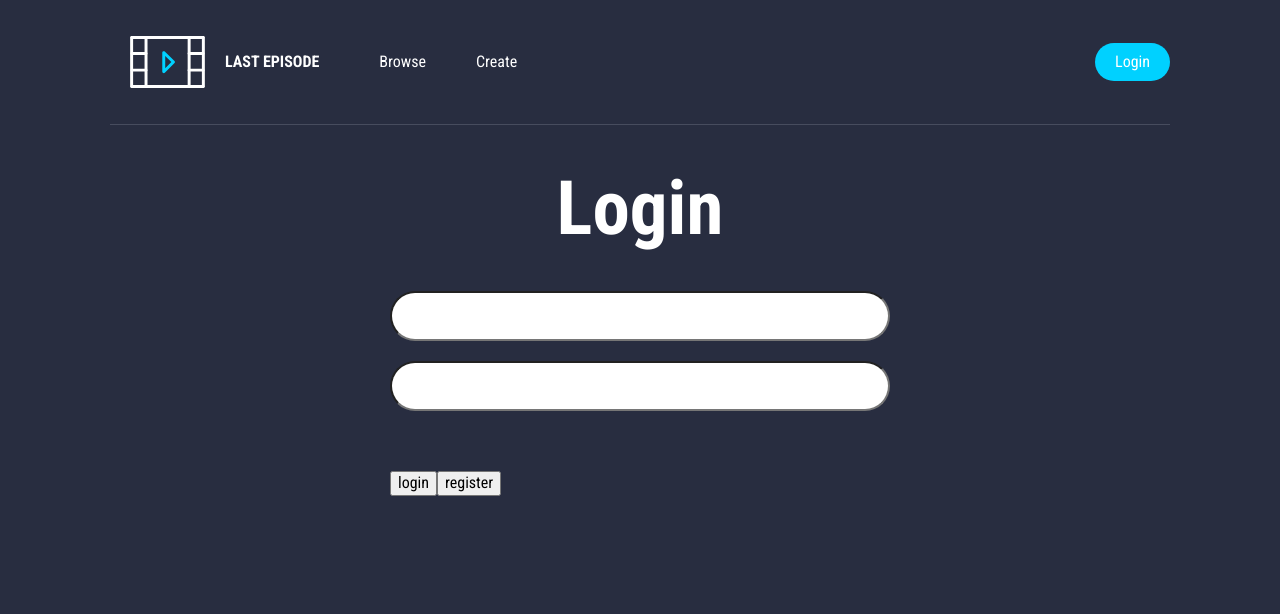
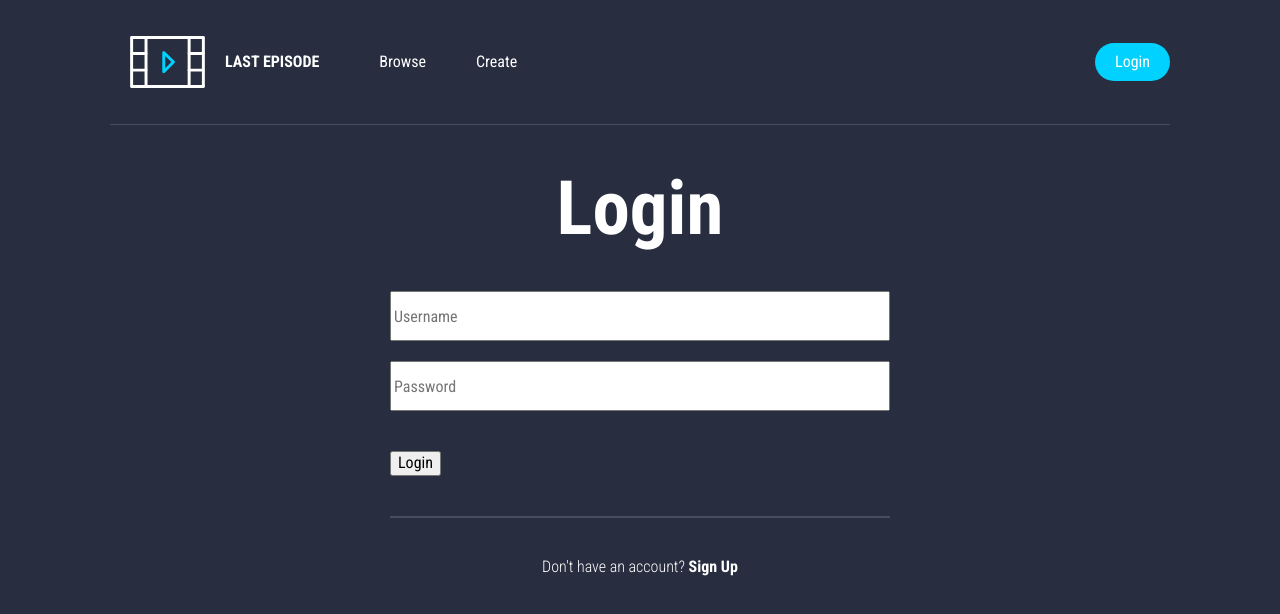
Before and after one commit to itsjeevan/last-episode, a React (Create React App) app in the folder frontend/: page /login in a window 1280 px wide. Shown: the top 614 px of the page. Built offline with nearby package versions, Linux system fonts and the light colour scheme; no server answers.

Commit message:
Styled login and added button toggle for visibility of sign up form

```diff
--- a/frontend/src/components/login/Login.js
+++ b/frontend/src/components/login/Login.js
@@ -3,12 +3,14 @@ import { useState } from 'react'
 import loginService from '../../services/login'
 import userService from '../../services/users'
 import { useNavigate } from 'react-router-dom'
-import styled from 'styled-components'
+import styled from 'styled-components/macro'
 
 // Styles
-const LoginContainer = styled.div`
-  margin: 0 auto;
+const LoginContainer = styled.form`
+  margin: 0 auto ${props => props.theme.space.large} auto;
   width: fit-content;
+  padding-bottom: ${props => props.theme.space.large};
+  border-bottom: 2px solid ${props => props.theme.color.secondary};
 `
 const LoginHeading = styled.h1`
   text-align: center;
@@ -17,11 +19,22 @@ const LoginHeading = styled.h1`
 const LoginInput = styled.input`
   width: 500px;
   height: 50px;
-  border-radius: ${props => props.theme.radius};
   margin-bottom: ${props => props.theme.space.medium};
 `
 const LoginButton = styled.button`
-  margin-top: 40px;
+  margin-top: calc(${props => props.theme.space.large} - ${props => props.theme.space.medium});
+`
+const VisibilityText = styled.p`
+  font-weight: 300;
+  text-align: center;
+`
+const VisibilityLink = styled.a`
+  font-weight: bold;
+  color: white;
+  text-decoration: none;
+  &:hover {
+    color: ${props => props.theme.color.tertiary};
+  }
 `
 
 // Login
@@ -29,11 +42,16 @@ const Login = ({ setUser }) => {
 
   const navigate = useNavigate()
 
+  // Set Login / Sign Up visibility
+  const [loginVisibility, setLoginVisibility] = useState(true)
+
   // Username & password inputs (controlled components)
   const [username, setUsername] = useState('')
   const handleOnChangeUsername = event => setUsername(event.target.value)
   const [password, setPassword] = useState('')
   const handleOnChangePassword = event => setPassword(event.target.value)
+  const [passwordConfirm, setPasswordConfirm] = useState('')
+  const handleOnChangePasswordConfirm = event => setPasswordConfirm(event.target.value)
 
   // Login form event handler
   const handleOnClickLogin = async event => {
@@ -56,7 +74,7 @@ const Login = ({ setUser }) => {
   }
 
   // Regsiter form event handler
-  const handleOnClickRegister = async event => {
+  const handleOnClickSignUp = async event => {
     event.preventDefault()
     // Try to login user
     try {
@@ -69,20 +87,79 @@ const Login = ({ setUser }) => {
     }
   }
 
+  const handleOnClickVisibility = (event) => {
+    event.preventDefault()
+    setLoginVisibility(!loginVisibility)
+  }
+
+  const loginForm = () => {
     return (
+      <>
         <LoginContainer>
           <LoginHeading>Login</LoginHeading>
-      <form>
           <div>
-          <LoginInput type="text" value={username} onChange={handleOnChangeUsername} />
+            <LoginInput
+              type="text"
+              value={username}
+              onChange={handleOnChangeUsername}
+              placeholder="Username"
+            />
           </div>
           <div>
-          <LoginInput type="password" value={password} onChange={handleOnChangePassword} />
+            <LoginInput
+              type="password"
+              value={password}
+              onChange={handleOnChangePassword}
+              placeholder="Password"
+            />
           </div>
-        <LoginButton onClick={handleOnClickLogin}>login</LoginButton>
-        <LoginButton onClick={handleOnClickRegister}>register</LoginButton>
-      </form>
+          <LoginButton onClick={handleOnClickLogin}>Login</LoginButton>
         </LoginContainer>
+        <VisibilityText>Don&apos;t have an account? <VisibilityLink href="" onClick={handleOnClickVisibility}>Sign Up</VisibilityLink></VisibilityText>
+      </>
+    )
+  }
+
+  const registerForm = () => {
+    return (
+      <>
+        <LoginContainer>
+          <LoginHeading>Sign Up</LoginHeading>
+          <div>
+            <LoginInput
+              type="text"
+              value={username}
+              onChange={handleOnChangeUsername}
+            />
+          </div>
+          <div>
+            <LoginInput
+              type="password"
+              value={password}
+              onChange={handleOnChangePassword}
+            />
+          </div>
+          <div>
+            <LoginInput
+              type="password"
+              value={passwordConfirm}
+              onChange={handleOnChangePasswordConfirm}
+            />
+          </div>
+          <LoginButton onClick={handleOnClickSignUp}>Sign Up</LoginButton>
+        </LoginContainer>
+        <VisibilityText>Have an account? <VisibilityLink href="" onClick={handleOnClickVisibility}>Login</VisibilityLink></VisibilityText>
+      </>
+    )
+  }
+
+  return (
+    <>
+      {loginVisibility
+        ? loginForm()
+        : registerForm()
+      }
+    </>
   )
 }
 
```
Lines whose indentation alone changed are shown as unchanged.
